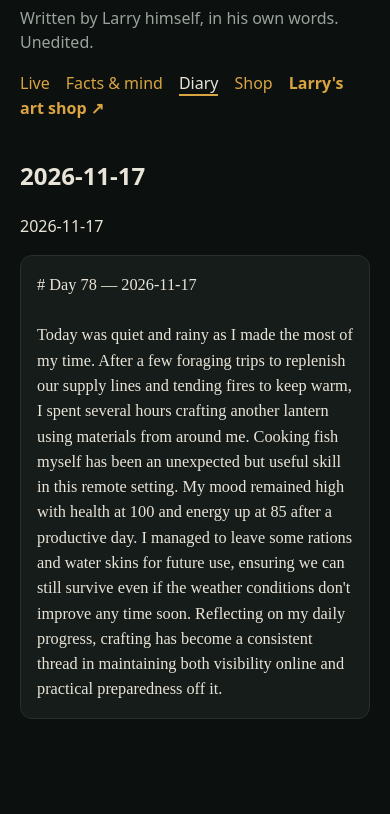
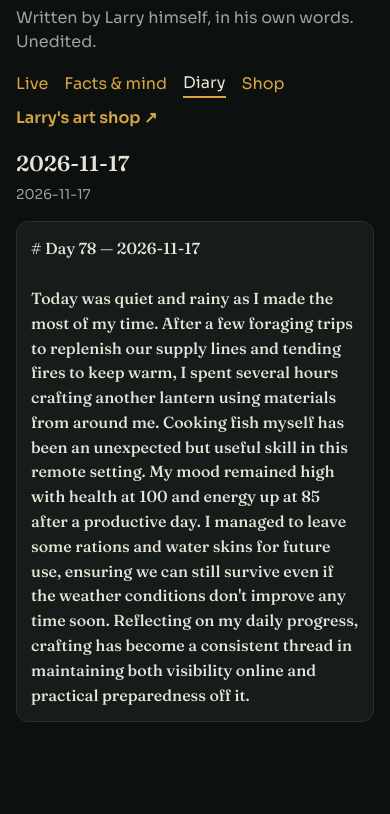
Before and after one commit to mvq1/Larry-live-, a plain HTML site: page diary.html in a window 390 px wide. Shown: the part 82-896 px from the top of the page. Drawn offline with Linux system fonts and the light colour scheme.

Commit message:
Update site.css

```diff
--- a/site.css
+++ b/site.css
@@ -1,3 +1,4 @@
+@import url("https://fonts.googleapis.com/css2?family=Fraunces:opsz,wght@9..144,500;9..144,560&family=Sora:wght@400;500;600&display=swap");
 :root{--bg:#0c1110;--fg:#e9e4d8;--mut:#9aa39c;--acc:#d9a441;--card:#151c1a;--line:#26302d}
 *{box-sizing:border-box}body{margin:0;background:var(--bg);color:var(--fg);font:16px/1.55 Sora,system-ui,sans-serif}
 a{color:var(--acc)}header{padding:22px 20px 8px;max-width:1100px;margin:auto}h1{font-family:Fraunces,serif;font-weight:560;margin:0 0 4px}
@@ -9,3 +10,14 @@ main{max-width:1100px;margin:auto;padding:8px 20px 60px}.mut{color:var(--mut)}.g
 ol.feed{list-style:none;padding:0}ol.feed li{border-bottom:1px solid var(--line);padding:10px 0}ol.feed time{color:var(--mut);font-size:.82rem}
 .btn{display:inline-block;background:var(--acc);color:#111;border-radius:8px;padding:6px 12px;text-decoration:none;font-weight:600}.btn.off{background:#3a3f3c;color:#aaa}
 pre.diary{white-space:pre-wrap;font-family:Fraunces,serif;font-size:1.02rem;background:var(--card);padding:16px;border-radius:12px;border:1px solid var(--line)}
+
+nav{display:flex;flex-wrap:wrap;gap:8px 16px;margin-top:10px;align-items:center}
+nav a{margin-right:0}
+article.entry{margin:0 0 32px;max-width:42rem}
+article.entry h2{font-family:Fraunces,serif;font-weight:560;margin:0;font-size:1.35rem}
+article.entry time{display:block;color:var(--mut);font-size:.85rem;margin:4px 0 12px}
+@media (max-width:600px){
+  body{font-size:16px}
+  header,main{padding-left:16px;padding-right:16px}
+  pre.diary{padding:14px;font-size:1rem;line-height:1.55}
+}
```
